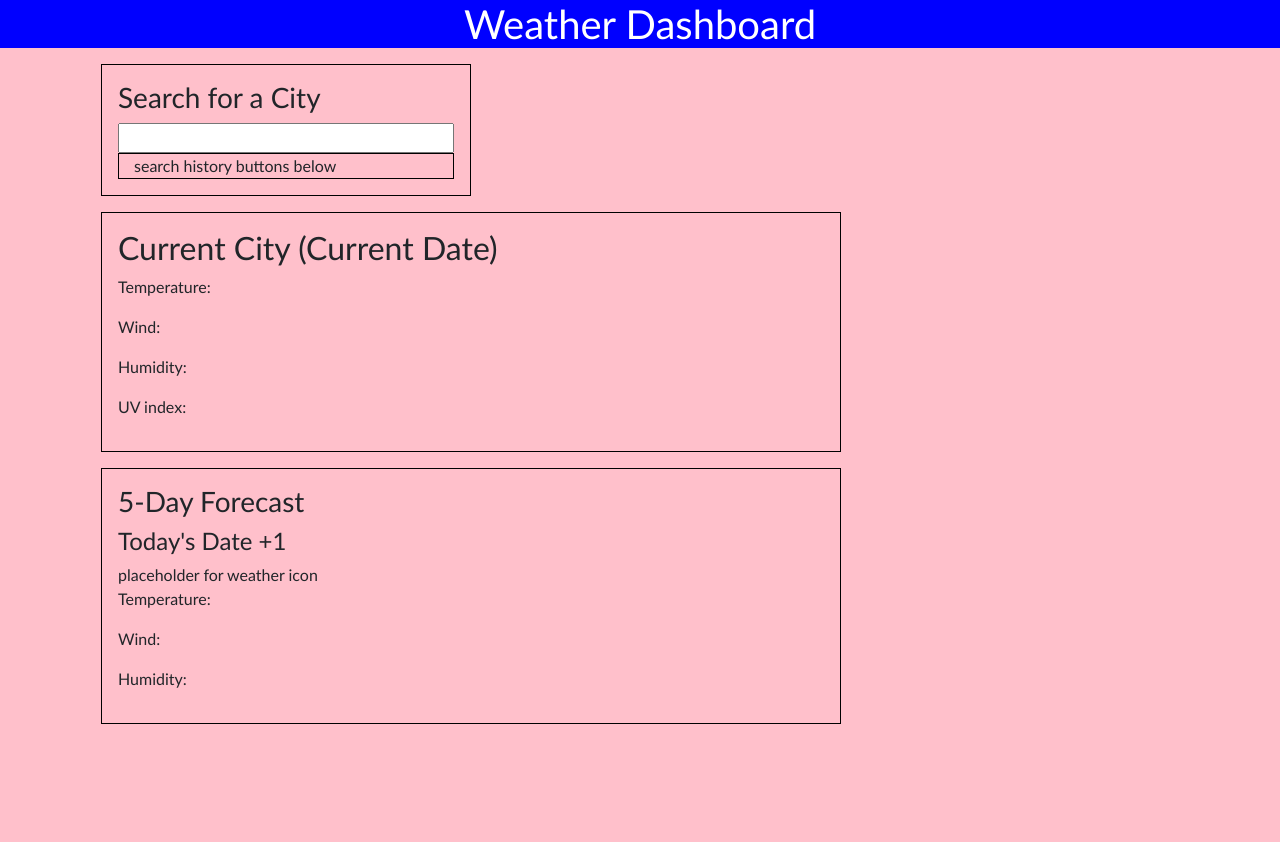
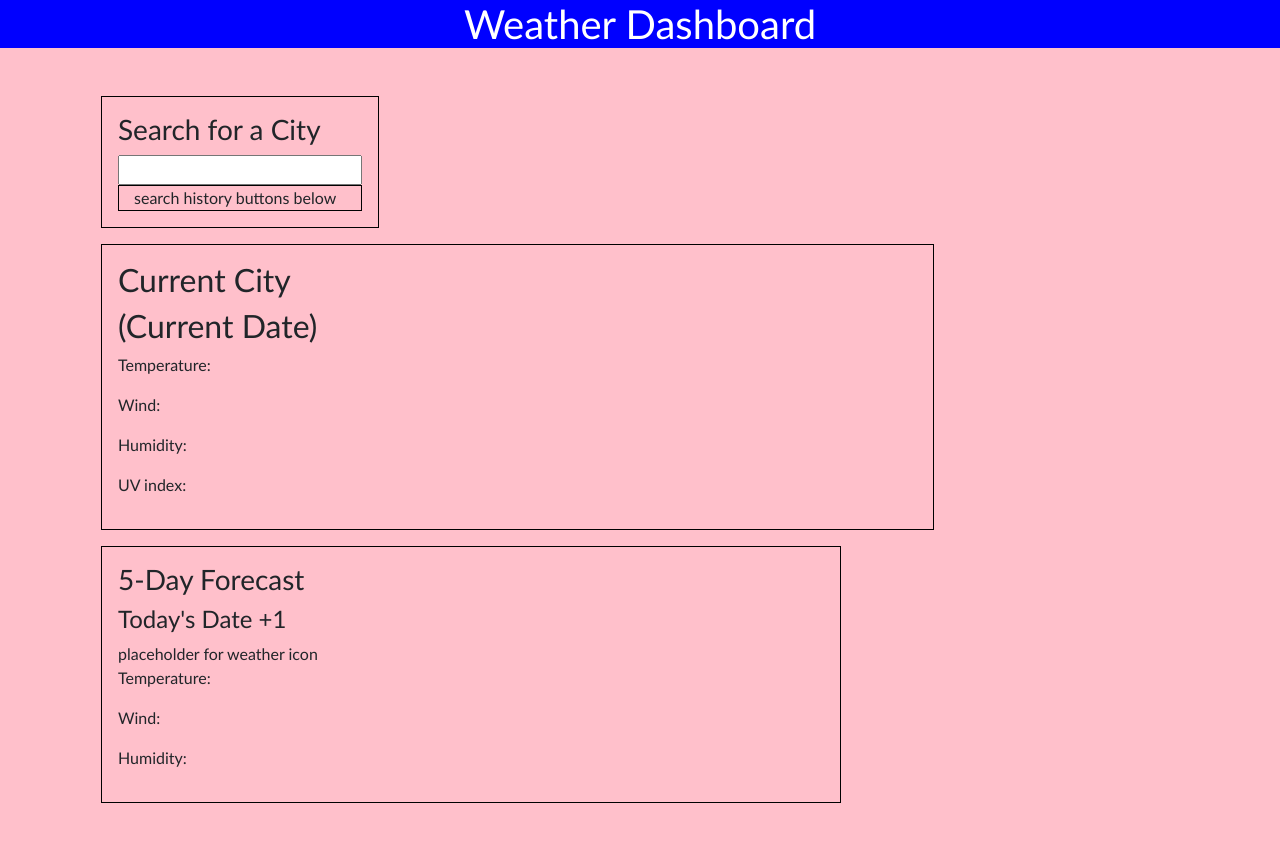
Before and after one commit to KGlinoga/weather-dashboard, a plain HTML site: page index.html in a window 1280 px wide. Before the commit the page ends 800 px from the top, so only its background shows below. Drawn offline with nearby package versions, Linux system fonts and the light colour scheme.

Commit message:
all id's added(I think) and as much CSS as I'm willing to mess with.  Let's ask in Office Hours tomorrow

```diff
--- a/index.html
+++ b/index.html
@@ -14,13 +14,13 @@
     <header>
         <h1 class="page-title">Weather Dashboard</h1>
     </header>
-    <main class="container themed-grid-col">
+    <main class="container my-5">
 <!-- - aside (flex container): h2 Search for a City
     - input type:"text" (search field that accepts strings)
     - Search History (maybe an h2??)
         - buttons that append from searches saved in local storage, appended via JS -->
 
-        <aside class="col-4 search-title">
+        <aside class="col-12 col-md-4 col-xl-3 search-title">
             <h3 class="">Search for a City</h2>
             <input type="text" class="col-12">
             <section class="search-history col-12" id="city-buttons">search history buttons below</section>
@@ -35,12 +35,12 @@
     p: UV index
         p: display w/ background color coded based on severity of UVI, display text of UVI -->
 
-        <section class="col-8 current-display">
-            <h2>Current City (Current Date)</h2>
-            <p>Temperature:</p>
-            <p>Wind:</p>
-            <p>Humidity:</p>
-            <p>UV index:</p>
+        <section class="col-12 col-md-8 col-xl-9 current-display">
+            <h2 id="current-city">Current City</h2> <h2 id="current-date">(Current Date)</h2>
+            <p id="current-temp">Temperature:</p>
+            <p id="current-wind">Wind:</p>
+            <p id="current-humidity">Humidity:</p>
+            <p id="current-uvi">UV index:</p>
         </section>
 <!--
 - section2 (flex container):
```
